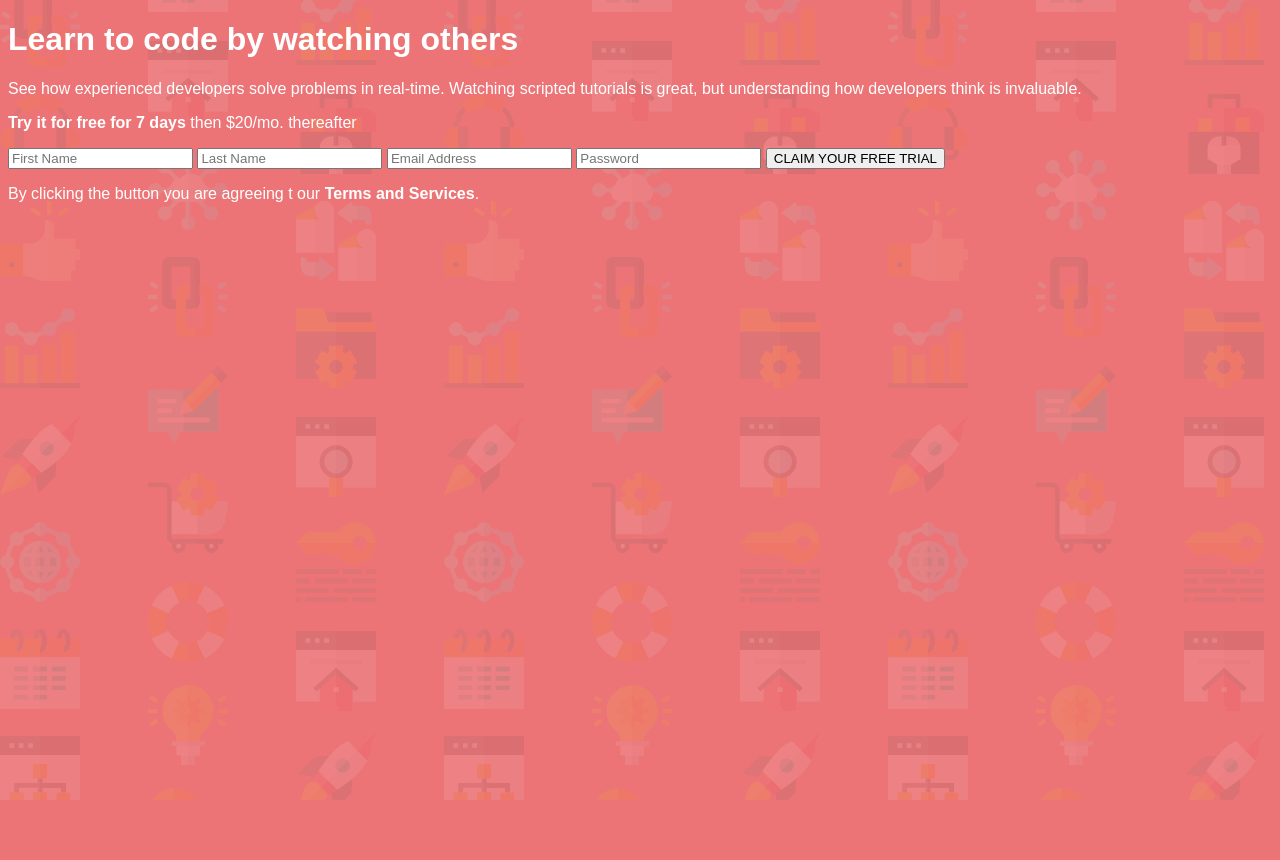
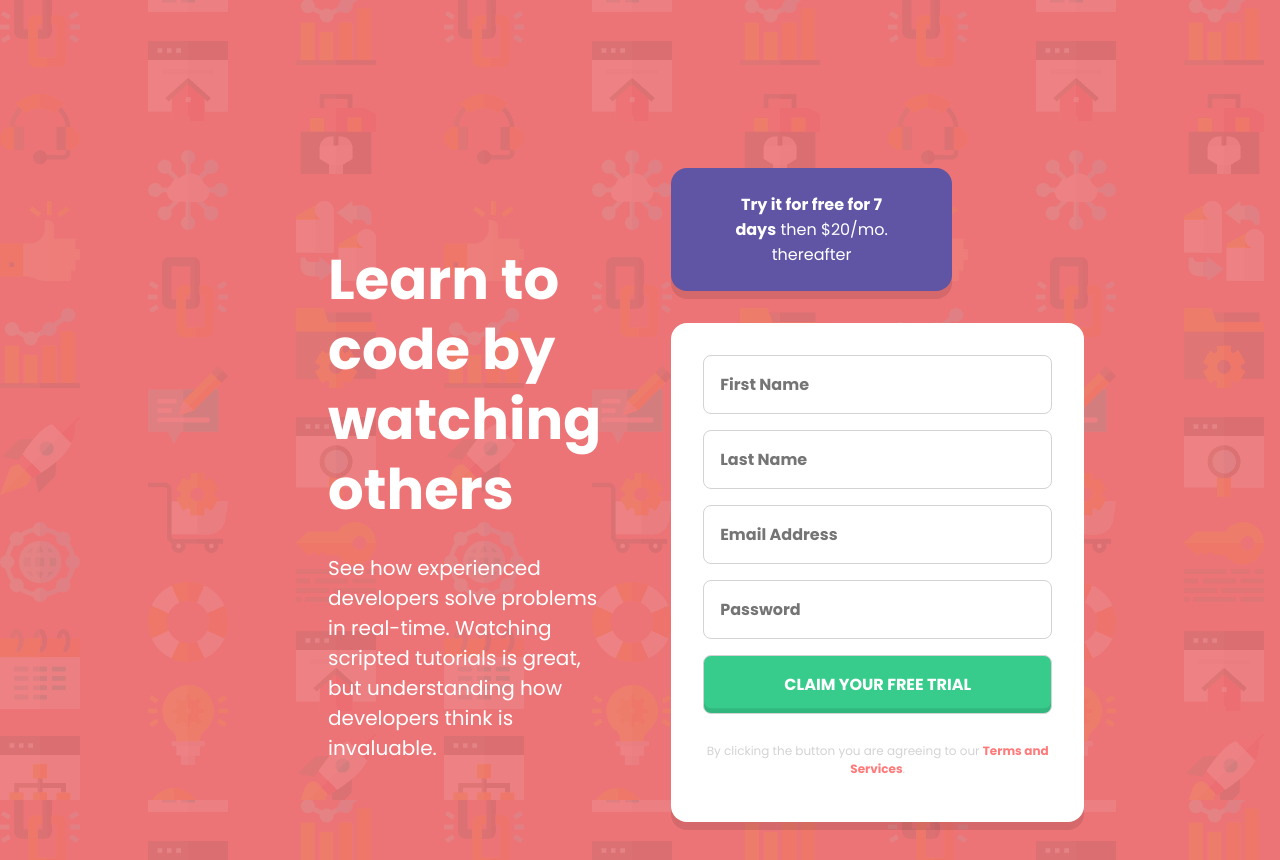
Before and after one commit to BusisiwePieterson/lading-page-html, a plain HTML site: page index.html in a window 1280 px wide. Shown: the top 860 px of the page. Before the commit the page ends 800 px from the top, so only its background shows below. Drawn offline with Linux system fonts and the light colour scheme.

Commit message:
new cmmit

```diff
--- a/index.html
+++ b/index.html
@@ -4,25 +4,38 @@
   <meta charset="UTF-8">
   <meta name="viewport" content="width=device-width, initial-scale=1.0">
   <link rel="stylesheet" href="styles.css" />
+  <link rel="preconnect" href="https://fonts.googleapis.com">
+<link rel="preconnect" href="https://fonts.gstatic.com" crossorigin>
+<link href="https://fonts.googleapis.com/css2?family=Poppins:wght@100;200;300;400;500;600;700;800;900&display=swap" rel="stylesheet">
   <title>Sign Up  Form</title>
 </head>
 <body>
-  <div>
-    <h1>Learn to code by watching others</h1>
+<div class="container">
+  <div class="page-text">
+    <h1 class="h1class">Learn to code by watching others</h1>
     <p>See how experienced developers solve problems in real-time.
     Watching scripted tutorials is great, but understanding how developers think is invaluable.
     </p>
  </div>
  <div>
-  <p><strong>Try it for free for 7 days</strong> then $20/mo. thereafter</p>
+  <div class="cta round-edges container-shadow">
+    <p><strong>Try it for free for 7 days</strong> then $20/mo. thereafter</p>
+  </div>
+<div class="form-container">
+<div class="form round-corners round-edges container-shadow">
   <form>
-    <input type="text" name="first-name" placeholder="First Name"/>
-    <input type="text" name="last-name" placeholder="Last Name"/>
-    <input type="text" name="email" placeholder="Email Address"/>
-    <input type="text" name="password" placeholder="Password"/>
-    <input type="button" value="CLAIM YOUR FREE TRIAL" />
+    <input  type="text" name="first-name" placeholder="First Name"/>
+    <input  type="text" name="last-name" placeholder="Last Name"/>
+    <input  type="text" name="email" placeholder="Email Address"/>
+    <input  type="text" name="password" placeholder="Password"/>
+    <input  type="button" value="CLAIM YOUR FREE TRIAL" />
   </form>
-  <p>By clicking the button you are agreeing t our <strong>Terms and Services</strong>.</p>
+  <p class="terms">
+    By clicking the button you are agreeing to our <strong>Terms and Services</strong>.
+  </p>
  </div>
+</div>
+</div>
+</div>
 </body>
 </html>
--- a/styles.css
+++ b/styles.css
@@ -2,5 +2,95 @@ body {
   background-image: url(images/bg-intro-desktop.png);
   background-color: #ec7476;
   color: white;
-  font-family: Arial, Helvetica, sans-serif;
+  font-family: "Poppins", "sans-serif";
 }
+
+input {
+  all:unset
+}
+
+h1 {
+  font-size: 3.5rem;
+  line-height: 1.25;
+  margin-bottom: 1.75rem;
+}
+
+
+.container {
+
+   display: grid;
+   justify-content: space-between;
+   grid-template-columns: 45% 45%;
+   padding: 10rem 20rem;
+
+}
+
+.page-text {
+  display: flex;
+  flex-direction: column;
+  justify-content: center;
+}
+
+.page-text > p {
+  font-size: 1.25rem;
+  line-height: 1.5;
+  margin-top: 0;
+}
+
+.cta {
+  background-color: hsl(248, 32%, 49%);
+  padding: 0.5rem 3rem;
+  margin-bottom: 2rem;
+  text-align: center;
+}
+
+.round-edges {
+  border-radius: 1rem;
+}
+
+.container-shadow {
+  box-shadow: 0 0.5rem rgba(0, 0, 0, 0.1);
+}
+
+.form {
+  background-color: white;
+  padding: 2rem;
+}
+
+.form-container {
+  display: grid
+}
+
+form > input {
+  padding: 1rem;
+  margin-bottom: 1rem;
+  border: 1px solid lightgray;
+  border-radius: 0.5rem;
+  font-weight: 700;
+}
+
+form {
+  display: flex;
+  flex-direction: column;
+}
+
+form > input:focus {
+  border: 1px solid black;
+}
+
+form > input:last-child {
+  background-color: hsl(154, 59%, 51%);
+  text-align: center;
+  box-shadow: inset 0 -0.3rem rgba(0, 0, 0, 0.1);
+}
+
+.terms {
+  color: lightgray;
+  font-size: 0.75rem;
+  text-align: center;
+}
+
+.terms > strong {
+  color: hsl(0, 100%, 74%);
+  cursor: pointer;
+}
```
